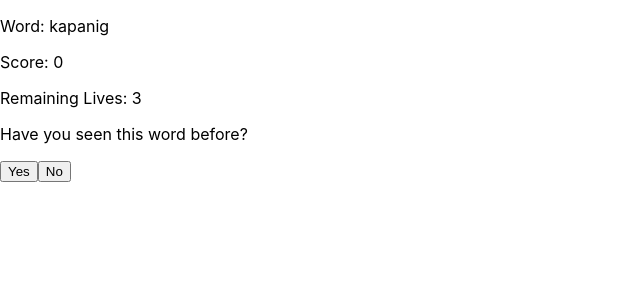
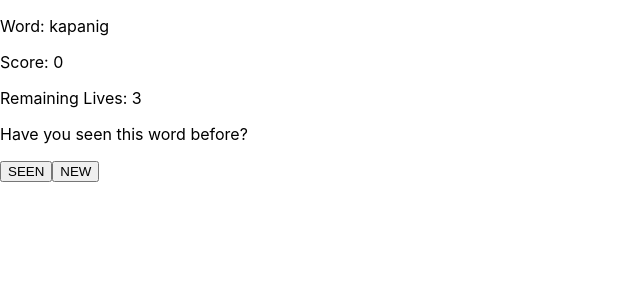
Before and after one commit to louispawaon/panumdoman, a Next.js app in the folder panumdoman/: page / in a window 1280 px wide. Shown: the top 300 px of the page, without its empty margins (0-640 px from the left). Built offline with nearby package versions, Linux system fonts and the light colour scheme.

Commit message:
update index - trying to fix lives system

```diff
--- a/panumdoman/pages/index.tsx
+++ b/panumdoman/pages/index.tsx
@@ -10,53 +10,73 @@ export default function Home() {
   const [currentWord, setCurrentWord] = useState<string>('');
   const [score, setScore] = useState<number>(0);
   const [lives, setLives] = useState<number>(3);
+  const [gameOver, setGameOver] = useState<boolean>(false);
 
 
   const getRandomWord=useCallback(()=>{
-    const randomWord = tagalogWords[Math.floor(Math.random() * tagalogWords.length)];
+    let randomWord = tagalogWords[Math.floor(Math.random() * tagalogWords.length)];
+    /*if(shownWord.length > 10){
+      // choose a random word from shown words
+      randomWord = shownWord[Math.floor(Math.random() * shownWord.length)];
+    }*/
     setCurrentWord(randomWord);
-    setShownWord(prevWords=>[...prevWords,randomWord]);
+    //setShownWord(prevWords=>[...prevWords,randomWord]);
+  },[])
 
-  },[])
+
+  const restartGame = useCallback(() => {
+    setShownWord([]);
+    setCurrentWord('');
+    setScore(0);
+    setLives(3);
+    setGameOver(false);
+    getRandomWord();
+  }, [getRandomWord]);
+
 
   useEffect(() => {
     getRandomWord();
   }, [getRandomWord]);
 
   const handleGuess=useCallback((guess:string)=> {
-    if (guess === 'yes' && shownWord.includes(currentWord)) {
+    if (guess === 'NEW' && !shownWord.includes(currentWord)) {
+      // The user correctly identified a new word
+      setScore(prevScore => prevScore + 1);
+    } else if (guess === 'NEW' && shownWord.includes(currentWord)) {
+      // The user incorrectly identified a previously shown word
+      setLives(prevLives => prevLives - 1);
+    }
+    else if (guess === 'SEEN' && shownWord.includes(currentWord)) {
       // The user correctly identified a previously shown word
       setScore(prevScore => prevScore + 1);
-    } else if (guess === 'no' && shownWord.includes(currentWord)) {
-      // The user incorrectly identified a previously shown word
-      setLives(prevLives => prevLives - 1);
-    } else if (guess === 'yes' && !shownWord.includes(currentWord)) {
+    }
+    else if (guess === 'SEEN' && !shownWord.includes(currentWord)) {
       // The user incorrectly identified a new word
       setLives(prevLives => prevLives - 1);
     }
-    /*
-    // check if the word is seen again after certain time
-    if (wordShownTime) {
-        const timePassed = Date.now() - wordShownTime;
-        // check if word is seen again after 5 seconds
-        if (timePassed > 5000) {
-          setScore(prevScore => prevScore + 1);
-        }*/
-        setTimeout(getRandomWord, 100);
-    },[shownWord,currentWord,getRandomWord])
-    // Show a new random word
+
+    if(lives === 0){
+      setGameOver(true);
+    }else{
+      getRandomWord()
+    }
+    },[shownWord,currentWord,lives,getRandomWord])
 
   return (
 
     <div>
-      <p>Word: {currentWord}</p>
-      <p>Score: {score}</p>
-      <p>Remaining Lives: {lives}</p>
-      <p>Have you seen this word before?</p>
-      <button onClick={() => handleGuess('yes')}>Yes</button>
-      <button onClick={() => handleGuess('no')}>No</button>
+      {gameOver?(
+        <div>Game Over!</div>):(
+        <>
+        <p>Word: {currentWord}</p>
+        <p>Score: {score}</p>
+        <p>Remaining Lives: {lives}</p>
+        <p>Have you seen this word before?</p>
+        <button onClick={() => handleGuess('SEEN')}>SEEN</button>
+        <button onClick={() => handleGuess('NEW')}>NEW</button>
+        </>
+        )}
+        {gameOver && <button onClick={restartGame}>Restart</button>}
     </div>
-
-
   )
   }
```
